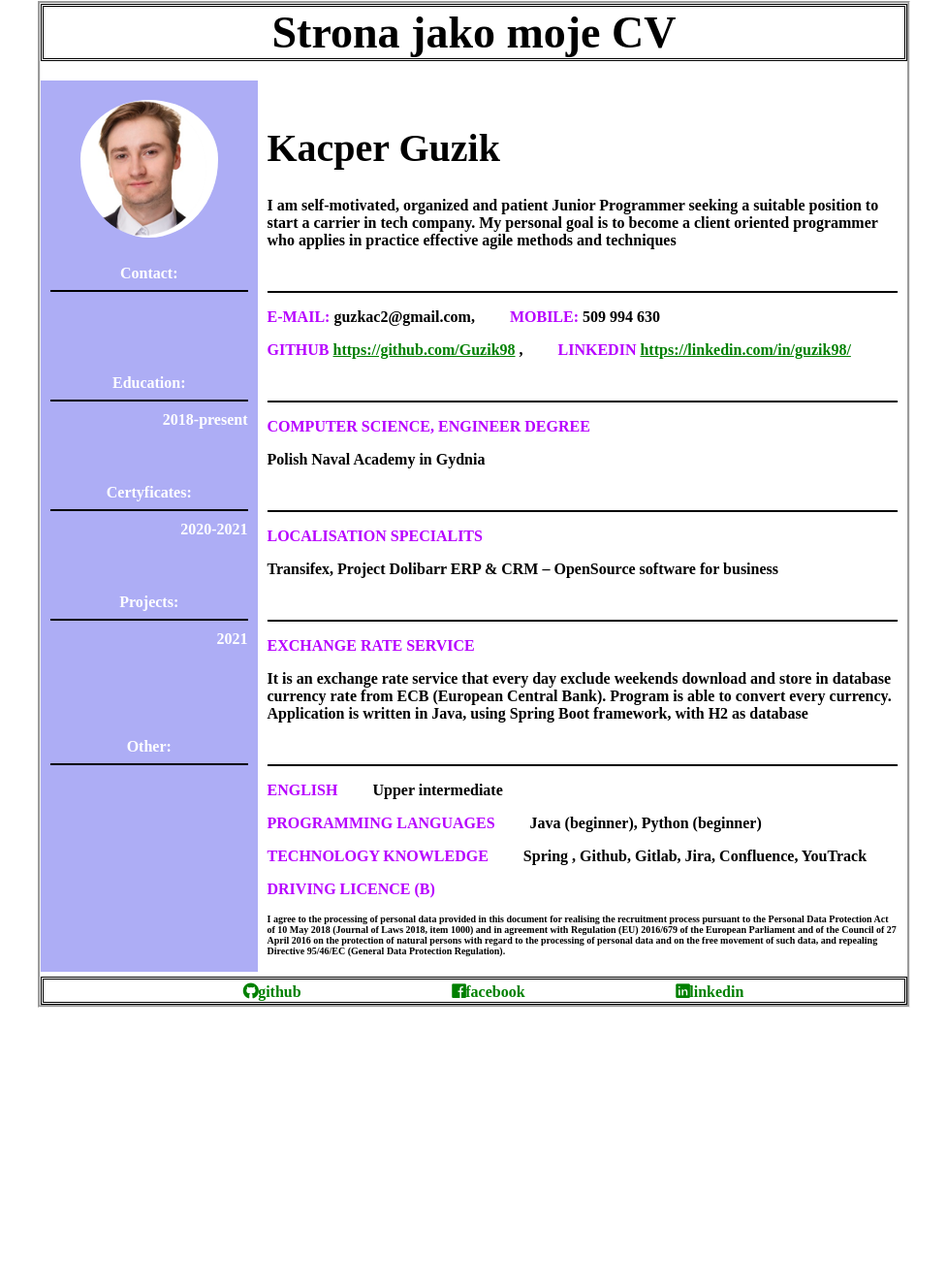
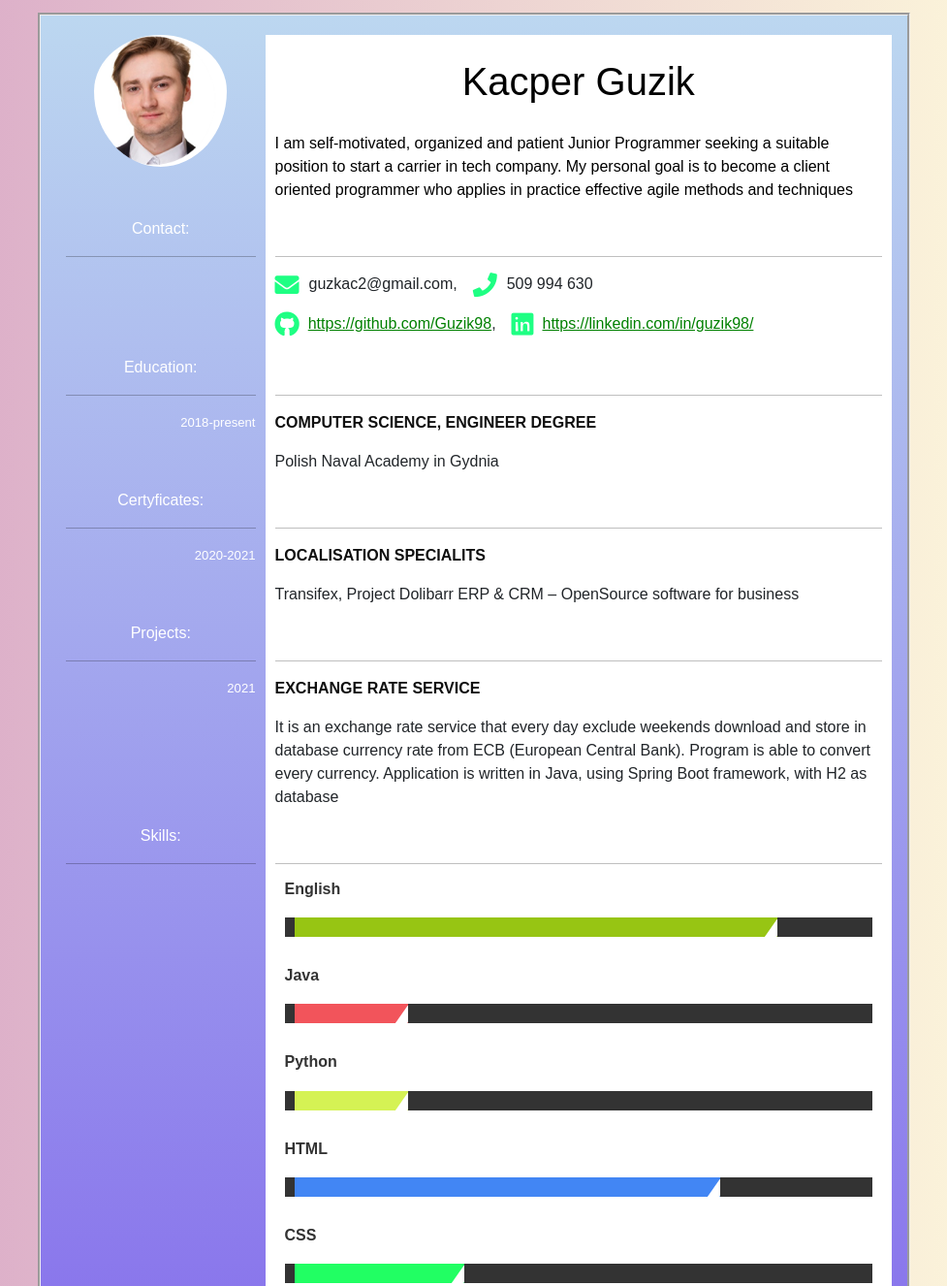
Before and after one commit to Guzik98/GuzikAcademy, a plain HTML site: page index.html in a window 1280 px wide. Shown: the part 7-1333 px from the top of the page at 97% size, without its empty margins (151-1128 px from the left). Before the commit the page ends 1054 px from the top, so only its background shows below. Drawn offline with nearby package versions, Linux system fonts and the light colour scheme.

Commit message:
version2

```diff
--- a/index.html
+++ b/index.html
@@ -4,27 +4,27 @@
 <head>
     <meta charset="UTF-8">
     <meta http-equiv="X-UA-Compatible" content="IE=edge">
-    <meta name="viewport" content="width=device-width, initial-scale=1.0">
 
     <title>Kacper Guzik</title>
 
     <link rel='stylesheet' id='fontawesome-css' href='https://use.fontawesome.com/releases/v5.0.1/css/all.css?ver=4.9.1' type='text/css' media='all' />
+    <link rel="stylesheet" href="https://stackpath.bootstrapcdn.com/bootstrap/5.0.0-alpha1/css/bootstrap.min.css"
+        integrity="sha384-r4NyP46KrjDleawBgD5tp8Y7UzmLA05oM1iAEQ17CSuDqnUK2+k9luXQOfXJCJ4I" crossorigin="anonymous">
     <link rel="stylesheet" href="static/css/main.css" type="text/css">
 </head>
 
 <body>
-    <div id="container">
 
-        <div id="header">
-            Strona jako moje CV
+    <div class="container">
+
+
+        <div class="header-left">
+            <img class="photo" src="static/image/photo.png">
         </div>
 
-        <div id="blue">
-            <img id="photo" src="static/image/photo.png">
-        </div>
+        <div class="header-right">
+            <h1>Kacper Guzik</h1>
 
-        <div id="white">
-            <h1>Kacper Guzik</h1>
             <p>
                 I am self-motivated, organized and patient Junior Programmer seeking a suitable position to start a
                 carrier in tech
@@ -34,36 +34,46 @@
             </p>
         </div>
 
-        <div id="blue">
-            <a>Contact:</a>
-            <hr>
+        <div class="contact-left">
+            <p>
+                <a>Contact:</a>
+                <hr>
+            </p>
         </div>
 
-        <div id="white">
+        <div class="contact-right">
             <hr>
             <p>
-                <span>e-mail: </span> guzkac2@gmail.com,
-                <tab1 id="tab1">
-                     <span>mobile: </span>509 994 630
-                </tab1>
+                <i class="fas fa-envelope"></i>
+                guzkac2@gmail.com,
+
+                <tab1 class="tab1"></tab1>
+                <i class="fas fa-phone"></i>
+                509 994 630
+
             </p>
 
             <p>
-                <span>github</span>
+                <span class="icon">
+                    <i class="fab fa-github"></i>
+                </span>
                 <a href="https://github.com/Guzik98">https://github.com/Guzik98</a>
-                ,<tab1 id="tab1"></tab1>
-                <span>linkedin</span>
+                ,<tab1 class="tab1"></tab1>
+                <span class="icon">
+                    <i class="fab fa-linkedin"></i><br>
+                </span>
+
                 <a href="https://linkedin.com/in/guzik98/">https://linkedin.com/in/guzik98/</a>
             </p>
         </div>
 
-        <div id="blue">
+        <div class="education-left">
             <a>Education:</a>
             <hr>
-            <p id="small"><small>2018-present</small></p>
+            <p class="small"><small>2018-present</small></p>
         </div>
 
-        <div id="white"">
+        <div class="education-right">
             <hr>
             <p>
                 <span>computer science, engineer degree</span>
@@ -71,13 +81,13 @@
             </p>
         </div>
 
-        <div id="blue">
+        <div class="certyficates-left">
             <a>Certyficates:</a>
             <hr>
-            <p id="small"><small>2020-2021</small></p>
+            <p class="small"><small>2020-2021</small></p>
         </div>
 
-        <div id="white">
+        <div class="certyficates-right">
             <hr>
             <p>
                 <span>LOCALISATION SPECIALITS</span>
@@ -87,13 +97,13 @@
             </p>
         </div>
 
-        <div id="blue">
+        <div class="projects-left">
             <a>Projects:</a>
             <hr>
-            <p id="small"><small>2021</small></p>
+            <p class="small"><small>2021</small></p>
         </div>
 
-        <div id="white">
+        <div class="projects-right">
             <hr>
             <p>
                 <span>EXCHANGE RATE SERVICE</span>
@@ -106,31 +116,69 @@
             </p>
         </div>
 
-        <div id="blue">
+        <div class="skills-left">
+            <a>Skills:</a>
+            <hr>
+        </div>
+
+        <div class="skills-right">
+            <hr>
+            <div class="col-md-12">
+                <h3 class="progress-title">English</h3>
+                <div class="progress">
+                    <div class="progress-bar" style="width:85%; background:#97c513;">
+                        <div class="progress-value">85%</div>
+                    </div>
+                </div>
+                <h3 class="progress-title">Java</h3>
+                <div class="progress">
+                    <div class="progress-bar" style="width:20%; background:#f2545b;">
+                        <div class="progress-value">20%</div>
+                    </div>
+                </div>
+                <h3 class="progress-title">Python</h3>
+                <div class="progress">
+                    <div class="progress-bar" style="width:20%; background:#d5f254;">
+                        <div class="progress-value">20%</div>
+                    </div>
+                </div>
+                <h3 class="progress-title">HTML</h3>
+                <div class="progress">
+                    <div class="progress-bar" style="width:75%; background:#4286f4;">
+                        <div class="progress-value">75%</div>
+                    </div>
+                </div>
+                <h3 class="progress-title">CSS</h3>
+                <div class="progress">
+                    <div class="progress-bar" style="width:30%; background:#21ff63;">
+                        <div class="progress-value">30%</div>
+                    </div>
+                </div>
+            </div>
+
+        </div>
+
+        <div class="other-left">
             <a>Other:</a>
             <hr>
         </div>
 
-        <div id="white">
+        <div class="other-right">
             <hr>
-            <p>
-                <span>english</span>
-                <tab1 id="tab1">Upper intermediate</tab1>
+
+            <div>
                 <p>
-                    <span>Programming languages</span>
-                    <tab1 id="tab1">Java (beginner), Python (beginner)</tab1>
+                    <span>TECHNOLOGY KNOWLEDGE:</span>
+                    Spring , Github, Gitlab, Jira, Confluence, YouTrack
                 </p>
-
-                <p>
-                    <span>TECHNOLOGY KNOWLEDGE</span>
-                    <tab1 id="tab1">Spring , Github, Gitlab, Jira, Confluence, YouTrack</tab1>
-                </p>
-
+            </div>
+            <div>
                 <p>
                     <span>DRIVING LICENCE (B) </span>
                 </p>
-
-                <p id="law">I agree to the processing of personal data provided in this document for realising the
+            </div>
+            <div>
+                <p class="law">I agree to the processing of personal data provclassed in this document for realising the
                     recruitment process pursuant to
                     the Personal Data Protection Act of 10 May 2018 (Journal of Laws 2018, item 1000) and in agreement
                     with Regulation (EU)
@@ -140,26 +188,27 @@
                     95/46/EC (General Data
                     Protection Regulation).
                 </p>
-            </p>
+
+            </div>
         </div>
 
-        <div id="footer">
+        <div class="footer">
             <ul>
-                <li id="github">
+                <li class="github">
                     <a href="https://github.com/Guzik98">
-                        <span class="fab fa-github">github</span>
+                        <i class="fab fa-github"></i>
                     </a>
                 </li>
 
-                <li id="facebook">
+                <li class="facebook">
                     <a href="https://www.facebook.com/kacper.guzik.3/">
-                        <span class="fab fa-facebook">facebook</span>
+                        <i class="fab fa-facebook"></i>
                     </a>
                 </li>
 
-                <li id="linkedin">
+                <li class="linkedin">
                     <a href="https://www.linkedin.com/in/guzik98/">
-                        <span class="fab fa-linkedin">linkedin</span>
+                        <i class="fab fa-linkedin"></i>
                     </a>
                 </li>
             </ul>
--- a/static/css/main.css
+++ b/static/css/main.css
@@ -1,15 +1,13 @@
 *{
-  background-color: none;
-  font-family:'Times New Roman', Times, serif;
-  font-size: 16px;
-  font-weight: bold;
+ font-family: 'Ubuntu', sans-serif,italic ;
 }
 
-#container{
+.container{
   margin: auto;
   max-width: 900px;
+  margin-top: 20px;
 
-  background-color: hsl(0, 0%, 100%);
+  background: linear-gradient(#bcd7f0, #7f62eb);
 
   display: grid;
   grid-template-columns: repeat(4, 1fr);
@@ -18,84 +16,182 @@
   box-sizing: border-box;
 }
 
-#container div{
+.container div{
   padding-left: 10px;
   padding-right: 10px;
   margin: none;
 }
 
-#header{
-  grid-column-start: 1;
-  grid-column-end: 5;
-  font-size: 46px;
-  margin-bottom: 20px;
+.header-left{
+  min-width: 80px;
   text-align: center;
-  border-style: double;
-  box-sizing: border-box;
+  color: white;
 }
 
-#blue{
-  min-width: 80px;
-  text-align: center;
-  background-color: rgb(173, 173, 245);
-  color: rgb(255, 255, 255);
-}
-
-#blue #small{
-  font-size: 10px;
-  text-align: end;
-}
-
-#blue #photo{
+.photo{
   width: 70%;
   border-radius: 50%;
   padding-top: 20px;
 }
 
-#blue #photo:hover{
+.photo:hover{
   width: 100%;
 }
 
-#white{
+.header-right{
   min-width: 20px;
-  padding-top: 19px;
+  padding-top: 24px;
   grid-column: span 3;
-  background-color: white;
+  background: white;
+  color: black;
+  margin-top: 20px;
+  display: flex;
+  flex-direction: column;
 }
 
-#white span{
-  text-transform: uppercase;
-  color: rgb(183, 0, 255);
+.header-right p{
+  padding-top: 20px;
 }
 
-#white h1{
-  font-size: 40px;
+.contact-left{
+  min-width: 80px;
+  text-align: center;
+  color: white;
+
 }
 
-#white h1:hover{
+.contact-right{
+  min-width: 20px;
+  padding-top: 24px;
+  grid-column: span 3;
+  background: white;
+}
+
+.contact-right p{
+  display: flex;
+  align-content: space-between;
+}
+
+.contact-right p i{
+  padding-right: 10px;
+}
+
+.education-left{
+  min-width: 80px;
+  text-align: center;
+  color: white;
+}
+
+.education-right{
+  min-width: 20px;
+  padding-top: 24px;
+  grid-column: span 3;
+  background: white
+}
+
+.certyficates-left{
+  min-width: 80px;
+  text-align: center;
+  color: white;
+}
+
+.certyficates-right{
+  min-width: 20px;
+  padding-top: 24px;
+  grid-column: span 3;
+  background: white
+
+}
+
+.projects-left{
+  min-width: 80px;
+  text-align: center;
+  color: white;
+}
+
+.projects-right{
+  min-width: 20px;
+  padding-top: 24px;
+  grid-column: span 3;
+  background: white
+}
+
+.skills-left{
+  min-width: 80px;
+  text-align: center;
+  color: white;
+}
+
+
+.skills-right{
+  min-width: 20px;
+  padding-top: 24px;
+  grid-column: span 3;
+  background: white
+}
+
+.other-left{
+  min-width: 80px;
+  text-align: center;
+  color: white;
+}
+
+.other-right{
+  min-width: 20px;
+  padding-top: 24px;
+  grid-column: span 3;
+  background: white
+}
+
+.small{
+  font-size: 15px;
+  text-align: end;
+}
+
+.photo:hover{
+  width: 100%;
+}
+
+
+span{
+  text-transform: uppercase;
+  font-weight: bold;
+  color: rgb(15, 15, 15);
+}
+
+
+.law{
+  font-size: 10px;
+  background: white
+}
+
+.white h1:hover{
   font-size: 60px;
 }
 
-#white #law{
-  font-size: 10px;
+
+.footer{
+  grid-row-start: 9;
+  grid-column: span 4;
+
 }
 
-#footer{
-  margin-top: 5px;
-  grid-row-start: 8;
-  grid-column: span 4;
-  border-style: double;
-}
-
-#footer ul{
+.footer ul{
   margin: auto;
   display: flex;
   justify-content:space-evenly;
 }
 
-#footer ul li{
+.footer ul li{
+  padding: 10px;
   display: inline;
-  font-size: 20px;
+}
+.footer ul li a i{
+  color: white;
+}
+
+.footer ul li a i:hover{
+  color: rgb(228, 23, 23);
 }
 
 a:link{
@@ -105,21 +201,81 @@ a:link{
 a:visited{
   color: grey;
 }
-
 a:hover{
-  color: red;
-}
-
-p:hover{
-  color: indianred;
+  color: #f56464;
 }
 
 hr{
-  height: 2px;
+  height: 5px;
   background-color: black;
   border: none;
 }
 
-#tab1 {
-  padding-left: 2em;
+
+
+i{
+  font-size: 25px;
+  color: rgb(30, 255, 131)
 }
+p a{
+  word-break: break-all;
+}
+
+.tab1{
+  padding-left: 1rem;
+}
+
+
+
+.progress-title {
+    font-size: 16px;
+    font-weight: 700;
+    color: #333;
+    margin: 0 0 20px
+}
+
+.progress {
+    height: 20px;
+    background: #333;
+    border-radius: 0;
+    box-shadow: none;
+    margin-bottom: 30px;
+    overflow: visible
+}
+
+.progress .progress-bar {
+    position: relative;
+    -webkit-animation: animate-positive 2s;
+    animation: animate-positive 2s
+}
+
+.progress .progress-value {
+    display: block;
+    font-size: 18px;
+    font-weight: 500;
+    color: black;
+    position: absolute;
+    top: -30px;
+    right: -25px
+}
+
+.progress .progress-bar:after {
+    content: "";
+    display: inline-block;
+    width: 10px;
+    background: #fff;
+    position: absolute;
+    top: -10px;
+    bottom: -10px;
+    right: -5px;
+    z-index: 1;
+    transform: rotate(35deg)
+}
+
+h1 {
+    text-align: center
+}
+
+body {
+    background: linear-gradient(to right, #d9a7c7, #fffcdc)
+}
```
